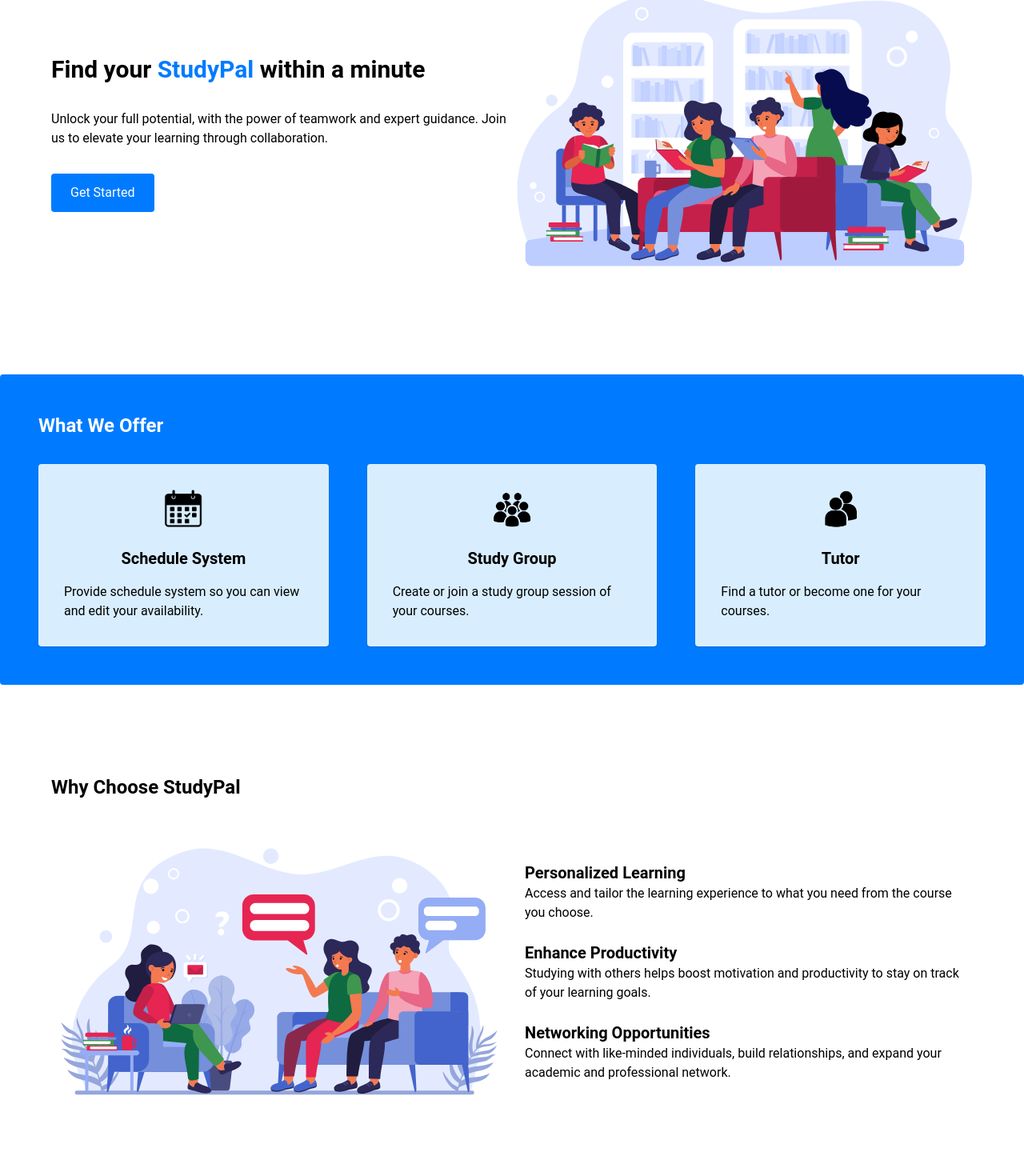
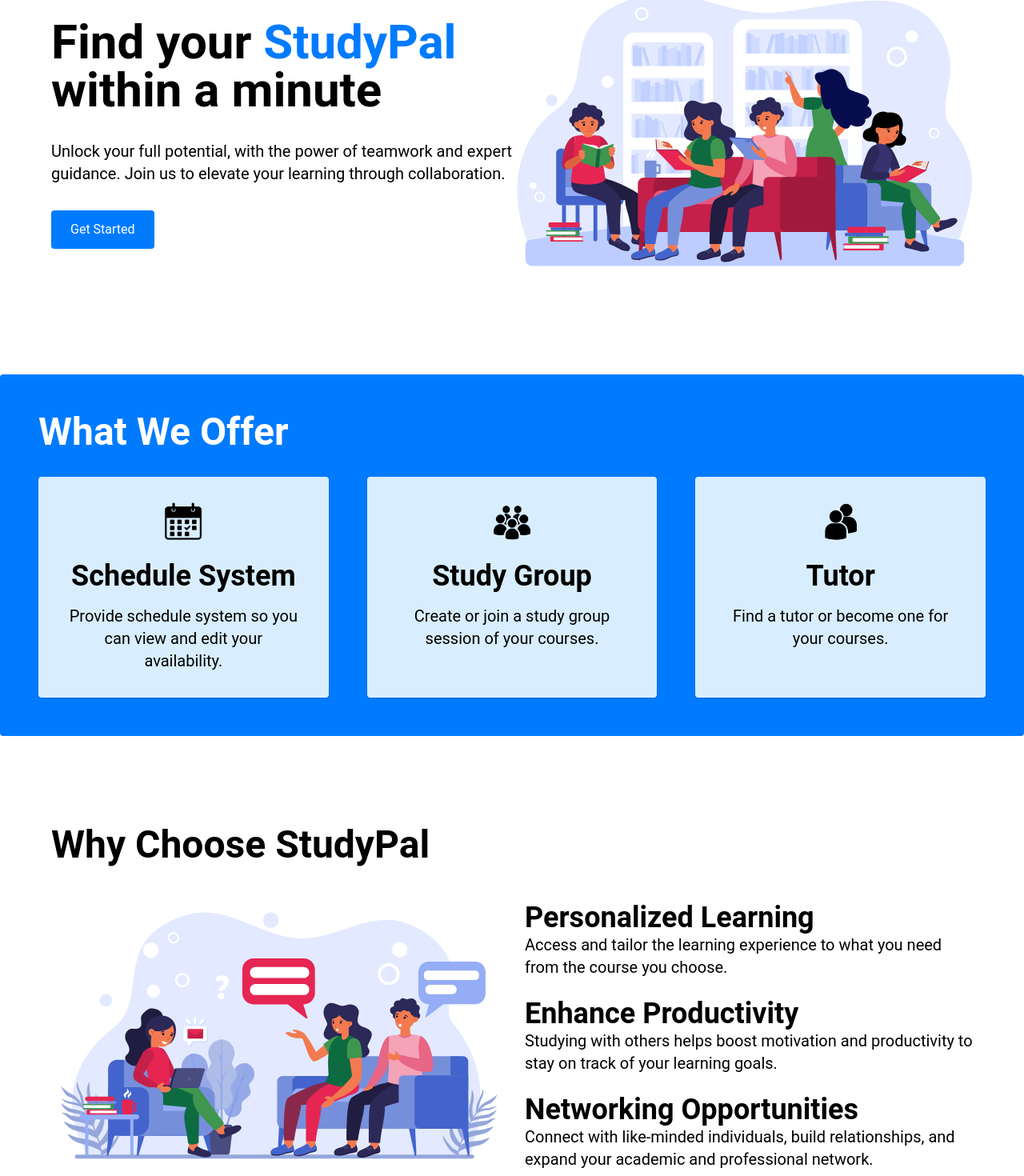
Before and after one commit to MinhNguyenD/StudyPal, a Vue app in the folder client/: page / in a window 1280 px wide. Shown: the part 200-1670 px from the top of the page at 80% size. Built offline with nearby package versions, Linux system fonts and the light colour scheme.

Commit message:
CSS changed for Homepage

```diff
--- a/client/src/components/Homepage.vue
+++ b/client/src/components/Homepage.vue
@@ -3,8 +3,8 @@
     <main class="py-16">
       <section class="flex flex-col md:flex-row text-center md:text-left mb-16 p-12 items-center text-black px-16">
         <div class="md:w-1/2">
-          <h1 class="text-3xl font-bold mb-8">Find your <span class="text-blue">StudyPal</span> within a minute</h1>
-          <p class="mb-8">Unlock your full potential, with the power of teamwork and expert guidance. Join us to elevate your learning through collaboration.</p>
+          <h1 class="font-bold mb-8">Find your <span class="text-blue">StudyPal</span> within a minute</h1>
+          <h6 class="mb-8">Unlock your full potential, with the power of teamwork and expert guidance. Join us to elevate your learning through collaboration.</h6>
           <button class="bg-blue text-white px-6 py-3 rounded hover:bg-dark-blue">Get Started</button>
         </div>
         <div class="md:w-1/2 mt-8 md:mt-0">
@@ -13,44 +13,44 @@
       </section>
 
       <section class="bg-blue text-white p-12 rounded mb-16">
-        <h2 class="text-2xl font-bold mb-8 text-left">What We Offer</h2>
+        <h2 class="font-bold mb-8 text-left">What We Offer</h2>
         <div class="grid grid-cols-1 md:grid-cols-3 gap-12">
           <div class="bg-light-blue p-8 rounded shadow text-black">
             <img :src="calendarIcon1" alt="Feature Logo" class="h-12 w-12 mb-6 mx-auto" />
-            <h3 class="text-xl font-bold mb-4 text-center">Schedule System</h3>
-            <p>Provide schedule system so you can view and edit your availability.</p>
+            <h3 class="font-bold mb-4 text-center">Schedule System</h3>
+            <h6 class="text-center">Provide schedule system so you can view and edit your availability.</h6>
           </div>
           <div class="bg-light-blue p-8 rounded shadow text-black">
             <img :src="groupIcon1" alt="Feature Logo" class="h-12 w-12 mb-6 mx-auto" />
-            <h3 class="text-xl font-bold mb-4 text-center">Study Group</h3>
-            <p>Create or join a study group session of your courses.</p>
+            <h3 class="font-bold mb-4 text-center">Study Group</h3>
+            <h6 class="text-center">Create or join a study group session of your courses.</h6>
           </div>
           <div class="bg-light-blue p-8 rounded shadow text-black">
             <img :src="groupIcon2" alt="Feature Logo" class="h-12 w-12 mb-6 mx-auto" />
-            <h3 class="text-xl font-bold mb-4 text-center">Tutor</h3>
-            <p>Find a tutor or become one for your courses.</p>
+            <h3 class="font-bold mb-4 text-center">Tutor</h3>
+            <h6 class="text-center">Find a tutor or become one for your courses.</h6>
           </div>
         </div>
       </section>
 
       <section class="p-12 px-16">
-        <h2 class="text-2xl font-bold mb-8 text-black text-left">Why Choose StudyPal</h2>
+        <h2 class="font-bold mb-8 text-black text-left">Why Choose StudyPal</h2>
         <div class="flex flex-col md:flex-row md:items-center">
           <div class="flex-1 mb-8 md:mb-0 md:mr-8">
             <img :src="mainImage2" alt="Why Choose Us Image" />
           </div>
           <div class="flex-1 space-y-6 text-black text-left">
             <div>
-              <h3 class="text-xl font-bold">Personalized Learning</h3>
-              <p>Access and tailor the learning experience to what you need from the course you choose.</p>
+              <h3 class="font-bold">Personalized Learning</h3>
+              <h6>Access and tailor the learning experience to what you need from the course you choose.</h6>
             </div>
             <div>
-              <h3 class="text-xl font-bold">Enhance Productivity</h3>
-              <p>Studying with others helps boost motivation and productivity to stay on track of your learning goals.</p>
+              <h3 class="font-bold">Enhance Productivity</h3>
+              <h6>Studying with others helps boost motivation and productivity to stay on track of your learning goals.</h6>
             </div>
             <div>
-              <h3 class="text-xl font-bold">Networking Opportunities</h3>
-              <p>Connect with like-minded individuals, build relationships, and expand your academic and professional network.</p>
+              <h3 class="font-bold">Networking Opportunities</h3>
+              <h6>Connect with like-minded individuals, build relationships, and expand your academic and professional network.</h6>
             </div>
           </div>
         </div>
--- a/client/src/style.css
+++ b/client/src/style.css
@@ -19,6 +19,6 @@
         @apply text-2xl;
     }
     h6 {
-        @apply text-6xl;
+        @apply text-xl;
     }
 }
```
